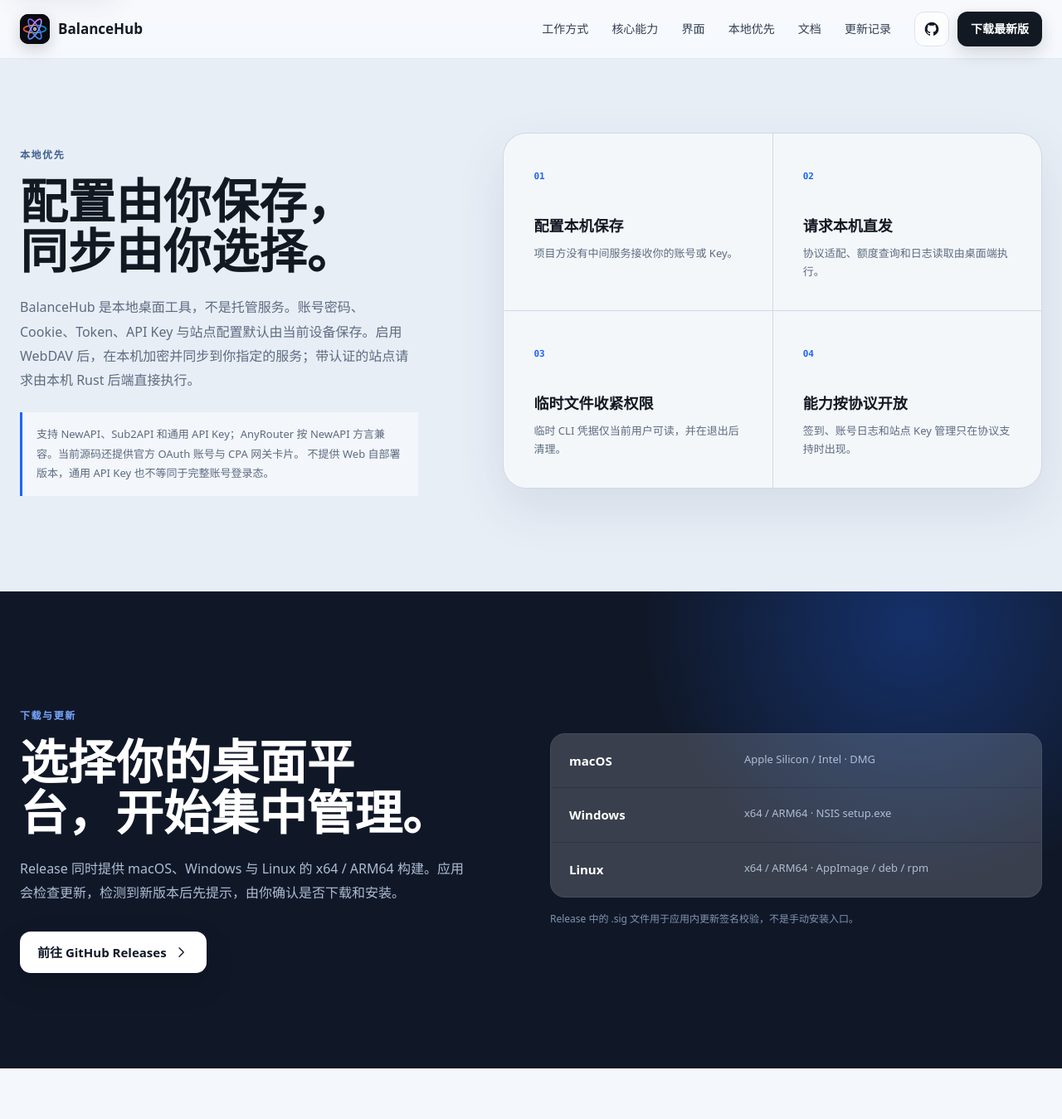
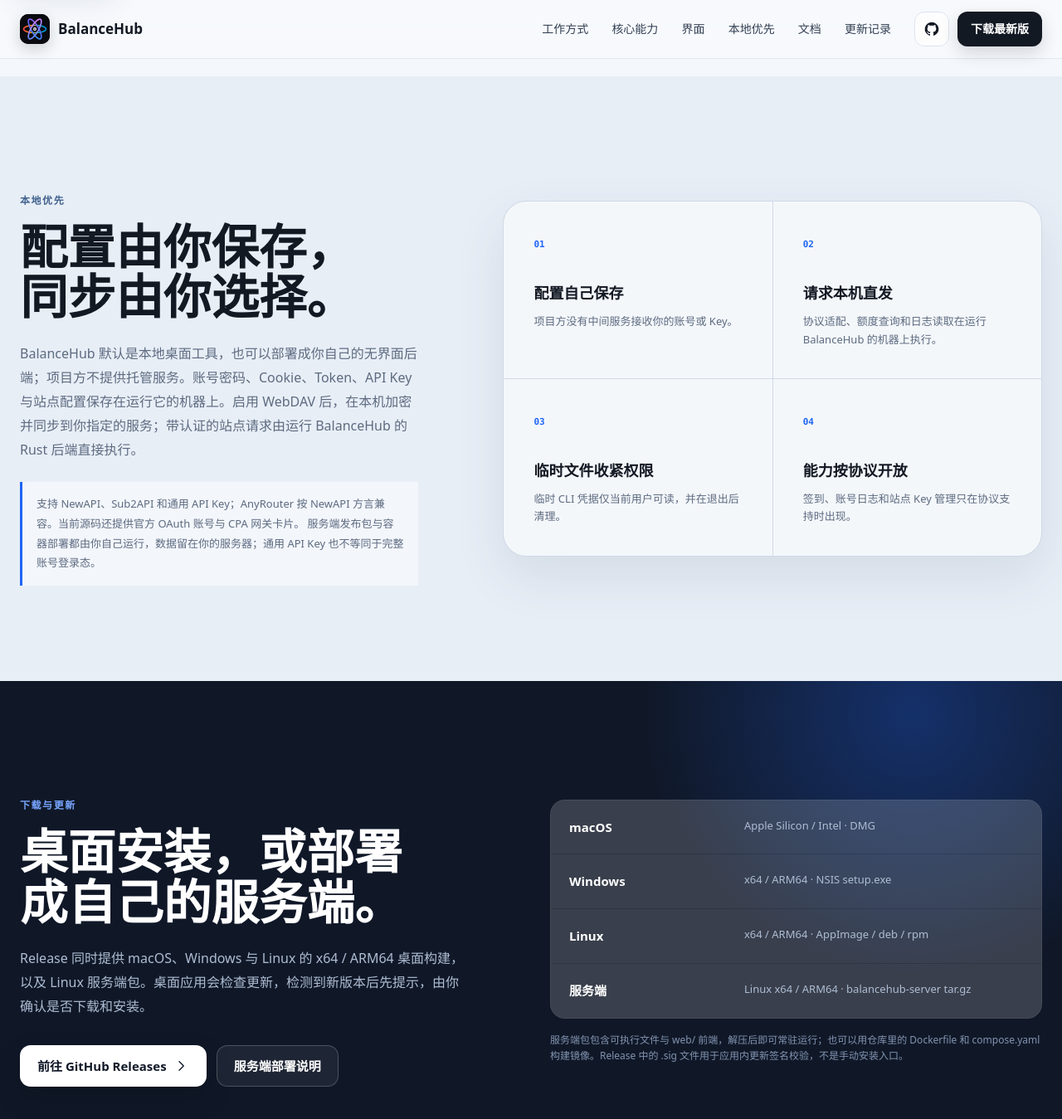
Before and after one commit to NotoChen/BalanceHub, a Jekyll site: the page built from docs/index.html, in a window 1280 px wide and 1400 px high, scrolled down 5078 px. Shown: the top 1349 px of the window at 83% size. Built offline with Jekyll 4.4.1, drawn with Linux system fonts in a browser that asks for light colours; some of the changed text lies outside the part shown.

Commit message:
docs: 补充服务端部署与浏览器访问说明

```diff
--- a/docs/index.html
+++ b/docs/index.html
@@ -1,22 +1,23 @@
 ---
 layout: default
-title: AI 中转站与 Agent CLI 桌面管理工具
-description: 在本地桌面集中管理 AI 中转站，并通过 Agent 工作台管理 CLI、共享资产绑定、版本和运行实例。
+title: AI 中转站与 Agent CLI 管理工具
+description: 在本地桌面集中管理 AI 中转站，并通过 Agent 工作台管理 CLI、共享资产绑定、版本和运行实例；也可以部署为无界面后端，用浏览器访问同一套界面。
 page_class: landing-page
 ---
 
 <section class="hero" aria-labelledby="hero-title">
   <div class="site-shell hero-inner">
     <div class="hero-copy">
-      <p class="eyebrow">本地桌面 App · 三端支持</p>
+      <p class="eyebrow">桌面 App · 无界面后端 · 三端支持</p>
       <h1 id="hero-title">
         <span class="title-line">把中转站与 Agent</span>
         <span class="title-line">收进一个本地</span>
-        <span class="title-line">桌面面板。</span>
+        <span class="title-line">管理面板。</span>
       </h1>
       <p class="hero-lead">
         中转站视角集中查看余额、签到、Key、用量和日志；Agent 视角管理本机
         CLI、共享资产与运行实例，也能从卡片启动终端或接续历史会话。
+        需要常驻时，还可以部署成自己的无界面后端，用浏览器打开同一套界面。
       </p>
       <p class="download-note">Agent 工作台说明对应当前仓库源码；发布安装包的功能以 <a href="{{ '/changelog.html' | relative_url }}">更新记录</a> 为准。</p>
       <div class="hero-actions">
@@ -33,8 +34,8 @@
       <ul class="hero-meta" aria-label="产品特性">
         <li>NewAPI / Sub2API / 通用 API</li>
         <li>x64 / ARM64</li>
-        <li>凭据留在本机</li>
-        <li>开源桌面应用</li>
+        <li>凭据留在自己的机器</li>
+        <li>桌面 / 浏览器两种形态</li>
       </ul>
     </div>
 
@@ -280,25 +281,25 @@
       <p class="section-kicker">本地优先</p>
       <h2 id="privacy-title">配置由你保存，同步由你选择。</h2>
       <p>
-        BalanceHub 是本地桌面工具，不是托管服务。账号密码、Cookie、Token、API Key
-        与站点配置默认由当前设备保存。启用 WebDAV 后，在本机加密并同步到你指定的服务；带认证的站点请求由本机 Rust 后端直接执行。
+        BalanceHub 默认是本地桌面工具，也可以部署成你自己的无界面后端；项目方不提供托管服务。账号密码、Cookie、Token、API Key
+        与站点配置保存在运行它的机器上。启用 WebDAV 后，在本机加密并同步到你指定的服务；带认证的站点请求由运行 BalanceHub 的 Rust 后端直接执行。
       </p>
       <p class="boundary-note">
         支持 NewAPI、Sub2API 和通用 API Key；AnyRouter 按 NewAPI 方言兼容。当前源码还提供官方 OAuth 账号与 CPA 网关卡片。
-        不提供 Web 自部署版本，通用 API Key 也不等同于完整账号登录态。
+        服务端发布包与容器部署都由你自己运行，数据留在你的服务器；通用 API Key 也不等同于完整账号登录态。
       </p>
     </div>
 
     <div class="privacy-facts">
       <article class="privacy-fact">
         <span>01</span>
-        <h3>配置本机保存</h3>
+        <h3>配置自己保存</h3>
         <p>项目方没有中间服务接收你的账号或 Key。</p>
       </article>
       <article class="privacy-fact">
         <span>02</span>
         <h3>请求本机直发</h3>
-        <p>协议适配、额度查询和日志读取由桌面端执行。</p>
+        <p>协议适配、额度查询和日志读取在运行 BalanceHub 的机器上执行。</p>
       </article>
       <article class="privacy-fact">
         <span>03</span>
@@ -318,14 +319,17 @@
   <div class="site-shell download-layout">
     <div class="download-copy">
       <p class="section-kicker">下载与更新</p>
-      <h2 id="download-title">选择你的桌面平台，开始集中管理。</h2>
+      <h2 id="download-title">桌面安装，或部署成自己的服务端。</h2>
       <p>
-        Release 同时提供 macOS、Windows 与 Linux 的 x64 / ARM64 构建。应用会检查更新，检测到新版本后先提示，由你确认是否下载和安装。
+        Release 同时提供 macOS、Windows 与 Linux 的 x64 / ARM64 桌面构建，以及 Linux 服务端包。桌面应用会检查更新，检测到新版本后先提示，由你确认是否下载和安装。
       </p>
       <div class="download-actions">
         <a class="button button-primary" href="https://github.com/NotoChen/BalanceHub/releases/latest">
           前往 GitHub Releases
           <svg viewBox="0 0 24 24" aria-hidden="true"><path d="m8 5 7 7-7 7" /></svg>
+        </a>
+        <a class="button button-secondary" href="{{ '/server-deployment.html' | relative_url }}">
+          服务端部署说明
         </a>
       </div>
     </div>
@@ -335,8 +339,9 @@
         <li class="platform-row"><strong>macOS</strong><span>Apple Silicon / Intel · DMG</span></li>
         <li class="platform-row"><strong>Windows</strong><span>x64 / ARM64 · NSIS setup.exe</span></li>
         <li class="platform-row"><strong>Linux</strong><span>x64 / ARM64 · AppImage / deb / rpm</span></li>
+        <li class="platform-row"><strong>服务端</strong><span>Linux x64 / ARM64 · balancehub-server tar.gz</span></li>
       </ul>
-      <p class="download-note">Release 中的 .sig 文件用于应用内更新签名校验，不是手动安装入口。</p>
+      <p class="download-note">服务端包包含可执行文件与 web/ 前端，解压后即可常驻运行；也可以用仓库里的 Dockerfile 和 compose.yaml 构建镜像。Release 中的 .sig 文件用于应用内更新签名校验，不是手动安装入口。</p>
     </div>
   </div>
 </section>
```
Also changed, not shown: docs/faq.md (+7 -1 lines), docs/getting-started.md (+3 -1 lines), docs/reference.md (+2 -0 lines), docs/server-deployment.md (+38 -1 lines), README.md.
